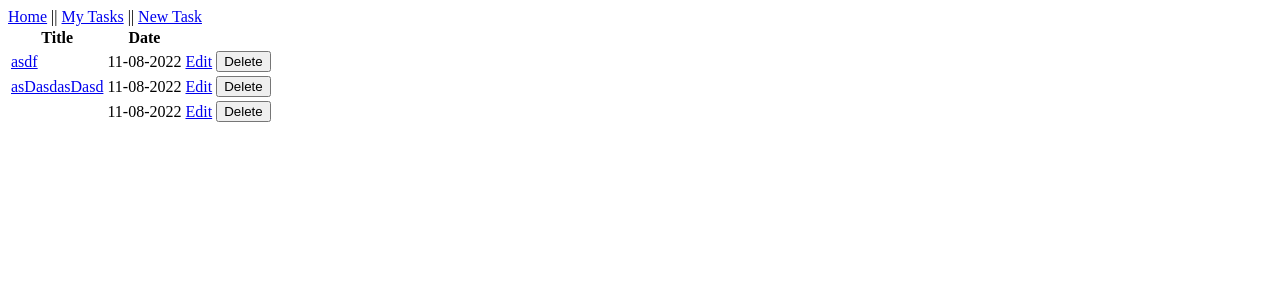
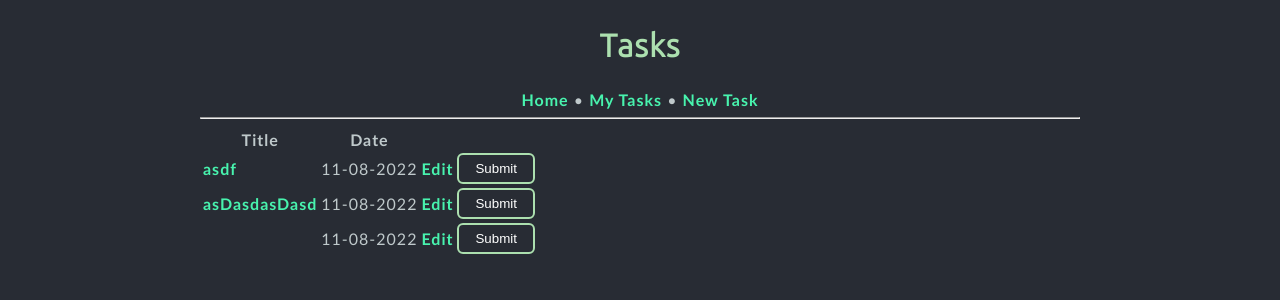
Before and after one commit to ethannixon66/3155TeamProject, a Flask app: page /tasks in a window 1280 px wide. Shown: the top 300 px of the page. Run offline with Flask 2, Linux system fonts and the light colour scheme; data comes from the database, SQL or seed files in the repository; both versions use the stored data as it was after the commit.

Commit message:
made button prettier? and made the nav bar more appealing

```diff
--- a/static/main.css
+++ b/static/main.css
@@ -53,3 +53,24 @@
 	text-decoration: none;
 	color: #ace0af;
 }
+
+button {
+    background-color: #282C34;
+    color: white;
+	padding: 6px 16px;
+	border: 2px solid #ace0af;
+	position: relative;
+	border-radius: 6px;
+}
+
+button:hover {
+    color: black;
+    background-color: #ace0af;
+    text-decoration: none;
+    transition-duration: 0.1s;
+}
+
+nav
+{
+	text-align: center;
+}
--- a/templates/index.html
+++ b/templates/index.html
@@ -9,10 +9,12 @@
 </head>
 <body>
     <nav>
-        <a href="{{url_for('index')}}">Home</a> ||
-        <a href="{{url_for('get_tasks')}}">My Tasks</a> ||
+        <h1>Project</h1>
+        <a href="{{url_for('index')}}">Home</a> &#8226;
+        <a href="{{url_for('get_tasks')}}">My Tasks</a> &#8226;
         <a href="{{url_for('new_task')}}">New Task</a>
     </nav>
+    <hr/>
     <h1>
         Hello World!
     </h1>
--- a/templates/tasks.html
+++ b/templates/tasks.html
@@ -1,10 +1,20 @@
 <!DOCTYPE html>
+<head>
+    <meta charset="utf-8">
+    <meta name="viewport" content="width=device-width, initial-scale=1">
+    <meta name="description" content="Task">
+    <title>Task</title>
+    <!-- styles -->
+    <link rel="stylesheet" href="{{ url_for('static', filename='main.css') }}">
+</head>
 <body>
     <nav>
-        <a href="{{url_for('index')}}">Home</a> ||
-        <a href="{{url_for('get_tasks')}}">My Tasks</a> ||
+        <h1>Tasks</h1>
+        <a href="{{url_for('index')}}">Home</a> &#8226;
+        <a href="{{url_for('get_tasks')}}">My Tasks</a> &#8226;
         <a href="{{url_for('new_task')}}">New Task</a>
     </nav>
+    <hr/>
     <table>
         <tr>
             <th>Title</th>
@@ -17,7 +27,7 @@
             <td><a href="{{ url_for('update_task', task_id=task.id) }}">Edit</a></td>
             <td>
                 <form action="{{ url_for('delete_task', task_id=task.id) }}" method="post">
-                    <input type="submit" value="Delete">
+                    <button type="submit" value="Delete">Submit</button>
                 </form>
             </td>
         </tr>
```
Also changed, not shown: templates/new.html (+10 -4 lines), templates/task.html (+7 -5 lines), instance/task_app.db.
